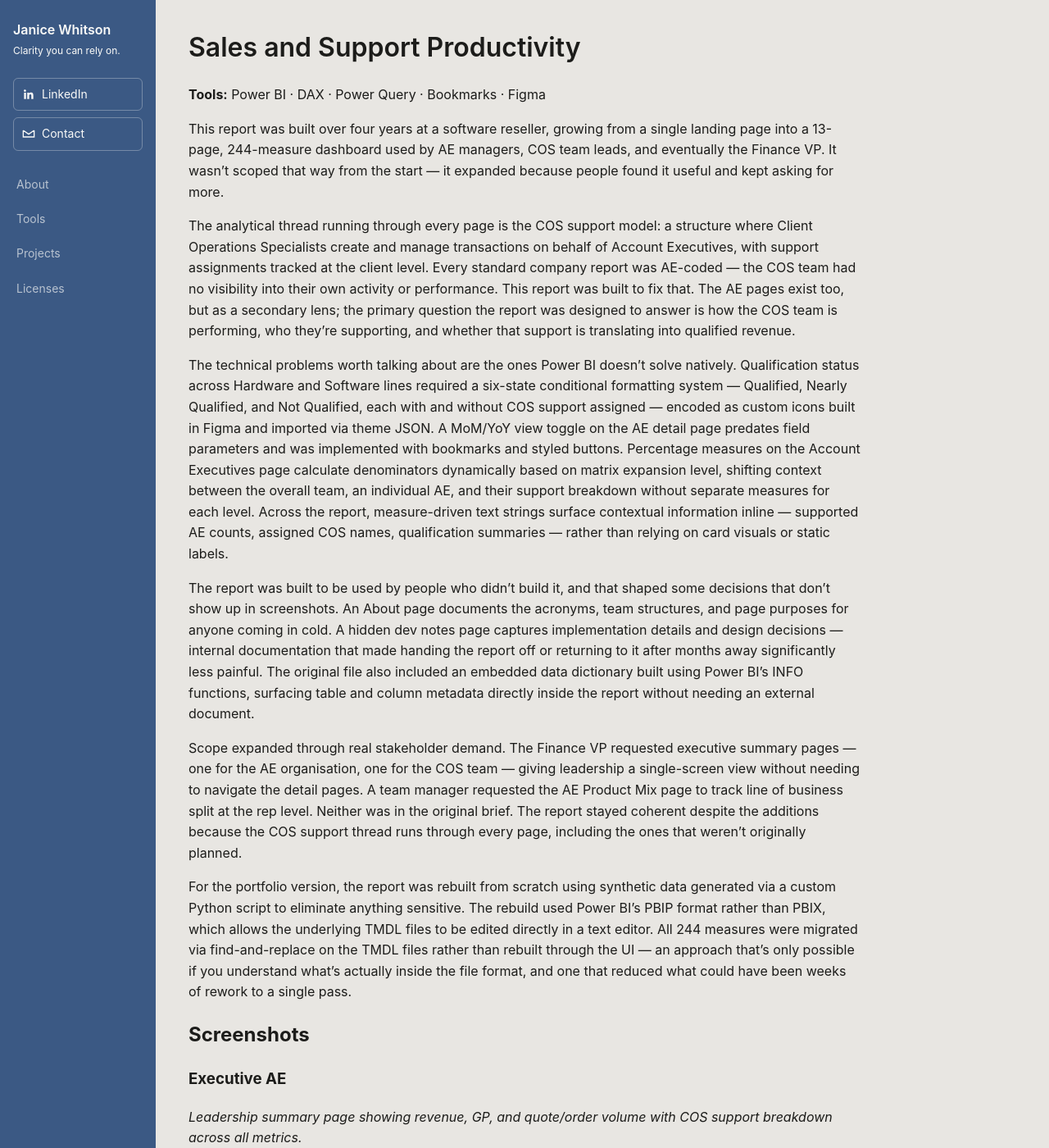
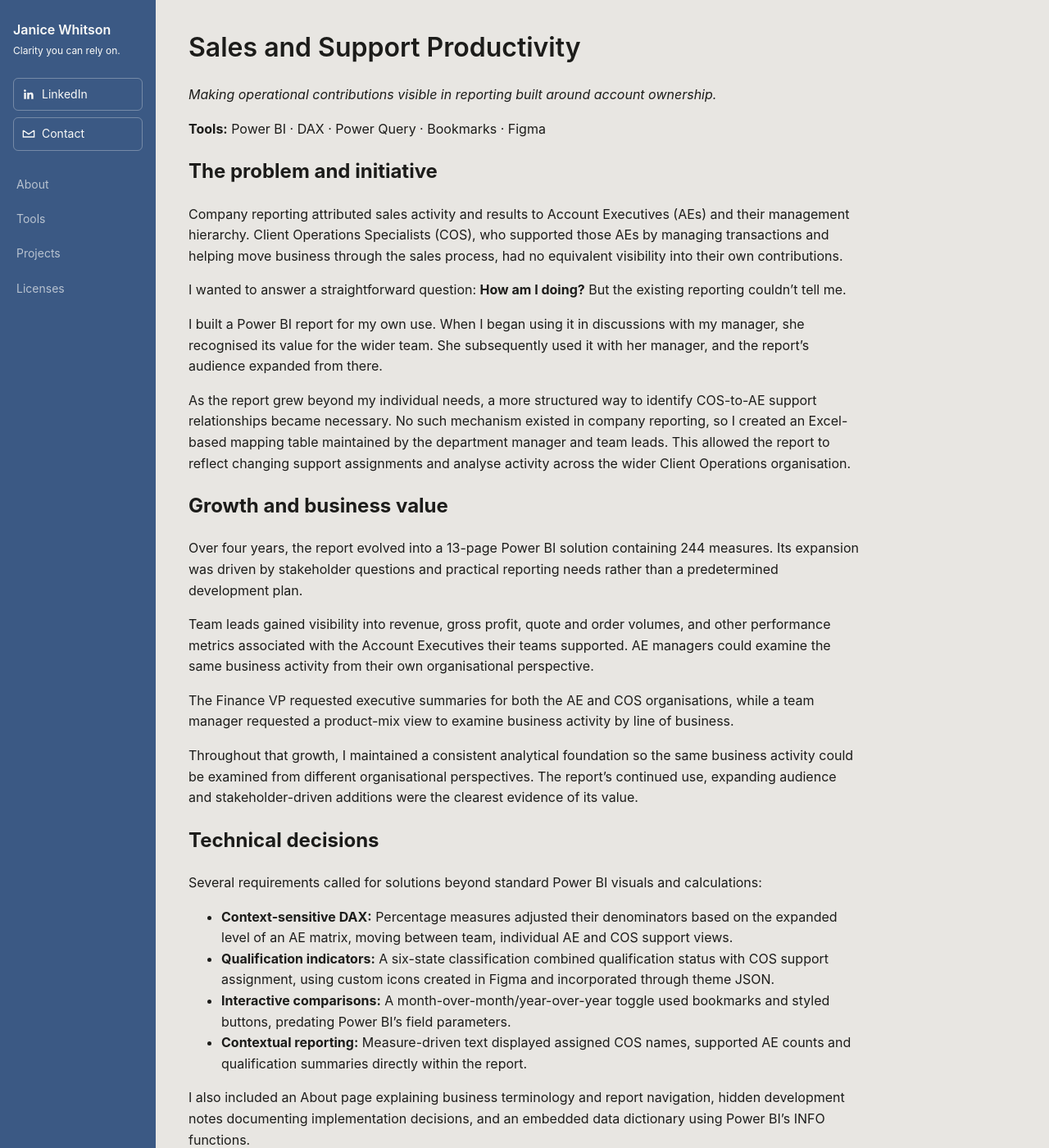
Before and after one commit to janicewhitson/data, a Jekyll site: the page built from projects/sales-support-productivity/index.md, in a window 1280 px wide and 1400 px high. Shown: the whole window at 82% size. Built offline with Jekyll 4.4.1, drawn with Linux system fonts in a browser that asks for light colours; some of the changed text lies outside the part shown.

Commit message:
Revise featured case study around business problem, adoption and technical evidence

```diff
--- a/projects/sales-support-productivity/index.md
+++ b/projects/sales-support-productivity/index.md
@@ -3,115 +3,111 @@ title: Sales and Support Productivity
 permalink: /projects/sales-support-productivity/
 ---
 
+*Making operational contributions visible in reporting built around account ownership.*
+
 **Tools:** Power BI · DAX · Power Query · Bookmarks · Figma
 
-This report was built over four years at a software reseller, growing from a single landing page into a 13-page, 244-measure dashboard used by AE managers, COS team leads, and eventually the Finance VP. It wasn't scoped that way from the start — it expanded because people found it useful and kept asking for more.
+## The problem and initiative
 
-The analytical thread running through every page is the COS support model: a structure where Client Operations Specialists create and manage transactions on behalf of Account Executives, with support assignments tracked at the client level. Every standard company report was AE-coded — the COS team had no visibility into their own activity or performance. This report was built to fix that. The AE pages exist too, but as a secondary lens; the primary question the report was designed to answer is how the COS team is performing, who they're supporting, and whether that support is translating into qualified revenue.
+Company reporting attributed sales activity and results to Account Executives (AEs) and their management hierarchy. Client Operations Specialists (COS), who supported those AEs by managing transactions and helping move business through the sales process, had no equivalent visibility into their own contributions.
 
-The technical problems worth talking about are the ones Power BI doesn't solve natively. Qualification status across Hardware and Software lines required a six-state conditional formatting system — Qualified, Nearly Qualified, and Not Qualified, each with and without COS support assigned — encoded as custom icons built in Figma and imported via theme JSON. A MoM/YoY view toggle on the AE detail page predates field parameters and was implemented with bookmarks and styled buttons. Percentage measures on the Account Executives page calculate denominators dynamically based on matrix expansion level, shifting context between the overall team, an individual AE, and their support breakdown without separate measures for each level. Across the report, measure-driven text strings surface contextual information inline — supported AE counts, assigned COS names, qualification summaries — rather than relying on card visuals or static labels.
+I wanted to answer a straightforward question: **How am I doing?** But the existing reporting couldn't tell me.
 
-The report was built to be used by people who didn't build it, and that shaped some decisions that don't show up in screenshots. An About page documents the acronyms, team structures, and page purposes for anyone coming in cold. A hidden dev notes page captures implementation details and design decisions — internal documentation that made handing the report off or returning to it after months away significantly less painful. The original file also included an embedded data dictionary built using Power BI's INFO functions, surfacing table and column metadata directly inside the report without needing an external document.
+I built a Power BI report for my own use. When I began using it in discussions with my manager, she recognised its value for the wider team. She subsequently used it with her manager, and the report's audience expanded from there.
 
-Scope expanded through real stakeholder demand. The Finance VP requested executive summary pages — one for the AE organisation, one for the COS team — giving leadership a single-screen view without needing to navigate the detail pages. A team manager requested the AE Product Mix page to track line of business split at the rep level. Neither was in the original brief. The report stayed coherent despite the additions because the COS support thread runs through every page, including the ones that weren't originally planned.
+As the report grew beyond my individual needs, a more structured way to identify COS-to-AE support relationships became necessary. No such mechanism existed in company reporting, so I created an Excel-based mapping table maintained by the department manager and team leads. This allowed the report to reflect changing support assignments and analyse activity across the wider Client Operations organisation.
 
-For the portfolio version, the report was rebuilt from scratch using synthetic data generated via a custom Python script to eliminate anything sensitive. The rebuild used Power BI's PBIP format rather than PBIX, which allows the underlying TMDL files to be edited directly in a text editor. All 244 measures were migrated via find-and-replace on the TMDL files rather than rebuilt through the UI — an approach that's only possible if you understand what's actually inside the file format, and one that reduced what could have been weeks of rework to a single pass.
+## Growth and business value
 
+Over four years, the report evolved into a 13-page Power BI solution containing 244 measures. Its expansion was driven by stakeholder questions and practical reporting needs rather than a predetermined development plan.
 
-## Screenshots
+Team leads gained visibility into revenue, gross profit, quote and order volumes, and other performance metrics associated with the Account Executives their teams supported. AE managers could examine the same business activity from their own organisational perspective.
+
+The Finance VP requested executive summaries for both the AE and COS organisations, while a team manager requested a product-mix view to examine business activity by line of business.
+
+Throughout that growth, I maintained a consistent analytical foundation so the same business activity could be examined from different organisational perspectives. The report's continued use, expanding audience and stakeholder-driven additions were the clearest evidence of its value.
+
+## Technical decisions
+
+Several requirements called for solutions beyond standard Power BI visuals and calculations:
+
+- **Context-sensitive DAX:** Percentage measures adjusted their denominators based on the expanded level of an AE matrix, moving between team, individual AE and COS support views.
+- **Qualification indicators:** A six-state classification combined qualification status with COS support assignment, using custom icons created in Figma and incorporated through theme JSON.
+- **Interactive comparisons:** A month-over-month/year-over-year toggle used bookmarks and styled buttons, predating Power BI's field parameters.
+- **Contextual reporting:** Measure-driven text displayed assigned COS names, supported AE counts and qualification summaries directly within the report.
+
+I also included an About page explaining business terminology and report navigation, hidden development notes documenting implementation decisions, and an embedded data dictionary using Power BI's INFO functions.
+
+These decisions helped keep a growing report understandable and maintainable for people who hadn't built it.
+
+## Rebuilding the report for this portfolio
+
+To share the work without exposing company information, I rebuilt the report using synthetic data generated with a custom Python script.
+
+The portfolio version uses Power BI's PBIP format, allowing its underlying Tabular Model Definition Language (TMDL) files to be edited directly. I migrated all 244 measures through targeted find-and-replace operations in those files rather than recreating them individually in the Power BI interface.
+
+This preserved the report's analytical structure while replacing the original business data with synthetic records.
+
+## Report screenshots
+
+The screenshots below are grouped by the business questions they help answer. Select an image to open it at full size.
+
+## Leadership overview
+Executive summaries present revenue, gross profit and transaction activity from the AE and COS perspectives.
 
 ### Executive AE
 *Leadership summary page showing revenue, GP, and quote/order volume with COS support breakdown across all metrics.*
-<img
-  src="https://janicewhitson.github.io/voiceofdata/data/case-studies/sales-support-productivity/Productivity%20-%20Exec%20AE.png"
-  alt="Executive AE"
-  style="width: min(100%, 980px); height: auto;"
-/>
+<a href="https://janicewhitson.github.io/voiceofdata/data/case-studies/sales-support-productivity/Productivity%20-%20Exec%20AE.png" target="_blank" rel="noopener noreferrer" aria-label="Open Executive AE screenshot at full size"><img src="https://janicewhitson.github.io/voiceofdata/data/case-studies/sales-support-productivity/Productivity%20-%20Exec%20AE.png" alt="Executive AE" loading="lazy" style="display:block; max-width:100%; height:auto;" /></a>
 
 ### Executive ClientOps
 *Mirror page from the COS team lens, pre-filtered to a single team.*
-<img
-  src="https://janicewhitson.github.io/voiceofdata/data/case-studies/sales-support-productivity/Productivity%20-%20Exec%20COS.png"
-  alt="Executive ClientOps"
-  style="width: min(100%, 980px); height: auto;"
-/>
+<a href="https://janicewhitson.github.io/voiceofdata/data/case-studies/sales-support-productivity/Productivity%20-%20Exec%20COS.png" target="_blank" rel="noopener noreferrer" aria-label="Open Executive ClientOps screenshot at full size"><img src="https://janicewhitson.github.io/voiceofdata/data/case-studies/sales-support-productivity/Productivity%20-%20Exec%20COS.png" alt="Executive ClientOps" loading="lazy" style="display:block; max-width:100%; height:auto;" /></a>
+
+## Team and individual performance
+These views make the underlying business metrics accessible to Client Operations teams and managers, with detail by team, specialist and Account Executive.
 
 ### Client Ops Summary
 *At-a-glance team comparison with COS count and full metric breakdown per team. No team filter — the columns are structural.*
-<img
-  src="https://janicewhitson.github.io/voiceofdata/data/case-studies/sales-support-productivity/Productivity%20-%20COS%20Summary.png"
-  alt="Client Ops Summary"
-  style="width: min(100%, 980px); height: auto;"
-/>
+<a href="https://janicewhitson.github.io/voiceofdata/data/case-studies/sales-support-productivity/Productivity%20-%20COS%20Summary.png" target="_blank" rel="noopener noreferrer" aria-label="Open Client Ops Summary screenshot at full size"><img src="https://janicewhitson.github.io/voiceofdata/data/case-studies/sales-support-productivity/Productivity%20-%20COS%20Summary.png" alt="Client Ops Summary" loading="lazy" style="display:block; max-width:100%; height:auto;" /></a>
 
 ### ClientOps Team Summary
 *Team-level detail with field parameter-driven column selection and bookmark-based table toggle.*
-<img
-  src="https://janicewhitson.github.io/voiceofdata/data/case-studies/sales-support-productivity/Productivity%20-%20COS%20Team%20Summary.png"
-  alt="ClientOps Team Summary"
-  style="width: min(100%, 980px); height: auto;"
-/>
+<a href="https://janicewhitson.github.io/voiceofdata/data/case-studies/sales-support-productivity/Productivity%20-%20COS%20Team%20Summary.png" target="_blank" rel="noopener noreferrer" aria-label="Open ClientOps Team Summary screenshot at full size"><img src="https://janicewhitson.github.io/voiceofdata/data/case-studies/sales-support-productivity/Productivity%20-%20COS%20Team%20Summary.png" alt="ClientOps Team Summary" loading="lazy" style="display:block; max-width:100%; height:auto;" /></a>
 
 ### ClientOps Team Detail
 *Full metric matrix with conditional formatting arrows and QoQ/YoY comparisons per COS/AE pairing.*
-<img
-  src="https://janicewhitson.github.io/voiceofdata/data/case-studies/sales-support-productivity/Productivity%20-%20COS%20Team%20Detail.png"
-  alt="ClientOps Team Detail"
-  style="width: min(100%, 980px); height: auto;"
-/>
+<a href="https://janicewhitson.github.io/voiceofdata/data/case-studies/sales-support-productivity/Productivity%20-%20COS%20Team%20Detail.png" target="_blank" rel="noopener noreferrer" aria-label="Open ClientOps Team Detail screenshot at full size"><img src="https://janicewhitson.github.io/voiceofdata/data/case-studies/sales-support-productivity/Productivity%20-%20COS%20Team%20Detail.png" alt="ClientOps Team Detail" loading="lazy" style="display:block; max-width:100%; height:auto;" /></a>
 
 ### AE Team Summary
 *AE-side equivalent of the Client Ops Summary, with COS support percentage visible on every volume metric.*
-<img
-  src="https://janicewhitson.github.io/voiceofdata/data/case-studies/sales-support-productivity/Productivity%20-%20AE%20Team%20Summary.png"
-  alt="AE Team Summary"
-  style="width: min(100%, 980px); height: auto;"
-/>
+<a href="https://janicewhitson.github.io/voiceofdata/data/case-studies/sales-support-productivity/Productivity%20-%20AE%20Team%20Summary.png" target="_blank" rel="noopener noreferrer" aria-label="Open AE Team Summary screenshot at full size"><img src="https://janicewhitson.github.io/voiceofdata/data/case-studies/sales-support-productivity/Productivity%20-%20AE%20Team%20Summary.png" alt="AE Team Summary" loading="lazy" style="display:block; max-width:100%; height:auto;" /></a>
 
 ### Account Executives
 *Expandable matrix with context-sensitive percentage denominators shifting by hierarchy level.*
-<img
-  src="https://janicewhitson.github.io/voiceofdata/data/case-studies/sales-support-productivity/Productivity%20-%20AE.png"
-  alt="Account Executives"
-  style="width: min(100%, 980px); height: auto;"
-/>
+<a href="https://janicewhitson.github.io/voiceofdata/data/case-studies/sales-support-productivity/Productivity%20-%20AE.png" target="_blank" rel="noopener noreferrer" aria-label="Open Account Executives screenshot at full size"><img src="https://janicewhitson.github.io/voiceofdata/data/case-studies/sales-support-productivity/Productivity%20-%20AE.png" alt="Account Executives" loading="lazy" style="display:block; max-width:100%; height:auto;" /></a>
+
+## Performance comparisons
+Comparison views help users examine changes over time, including a bookmark-driven toggle between month-over-month and year-over-year perspectives.
 
 ### AE Team Detail — YoY
-<img
-  src="https://janicewhitson.github.io/voiceofdata/data/case-studies/sales-support-productivity/Productivity%20-%20AE%20Team%20Detail%20YoY.png"
-  alt="AE Team Detail YoY"
-  style="width: min(100%, 980px); height: auto;"
-/>
+<a href="https://janicewhitson.github.io/voiceofdata/data/case-studies/sales-support-productivity/Productivity%20-%20AE%20Team%20Detail%20YoY.png" target="_blank" rel="noopener noreferrer" aria-label="Open AE Team Detail YoY screenshot at full size"><img src="https://janicewhitson.github.io/voiceofdata/data/case-studies/sales-support-productivity/Productivity%20-%20AE%20Team%20Detail%20YoY.png" alt="AE Team Detail YoY" loading="lazy" style="display:block; max-width:100%; height:auto;" /></a>
 
 ### AE Team Detail — MoM
 *MoM/YoY toggle implemented via bookmarks and styled buttons — no native toggle exists in Power BI.*
-<img
-  src="https://janicewhitson.github.io/voiceofdata/data/case-studies/sales-support-productivity/Productivity%20-%20AE%20Team%20Detail%20MoM.png"
-  alt="AE Team Detail MoM"
-  style="width: min(100%, 980px); height: auto;"
-/>
+<a href="https://janicewhitson.github.io/voiceofdata/data/case-studies/sales-support-productivity/Productivity%20-%20AE%20Team%20Detail%20MoM.png" target="_blank" rel="noopener noreferrer" aria-label="Open AE Team Detail MoM screenshot at full size"><img src="https://janicewhitson.github.io/voiceofdata/data/case-studies/sales-support-productivity/Productivity%20-%20AE%20Team%20Detail%20MoM.png" alt="AE Team Detail MoM" loading="lazy" style="display:block; max-width:100%; height:auto;" /></a>
+
+## Qualification tracking
+Qualification views bring together business thresholds and COS support assignments.
 
 ### AE Sales Qualification Summary
 *DAX-driven qualification classification across Hardware and Software thresholds, with dynamic support assignment indicators.*
-<img
-  src="https://janicewhitson.github.io/voiceofdata/data/case-studies/sales-support-productivity/Productivity%20-%20AE%20Support%20Qualify%20Summary.png"
-  alt="AE Sales Qualification Summary"
-  style="width: min(100%, 980px); height: auto;"
-/>
+<a href="https://janicewhitson.github.io/voiceofdata/data/case-studies/sales-support-productivity/Productivity%20-%20AE%20Support%20Qualify%20Summary.png" target="_blank" rel="noopener noreferrer" aria-label="Open AE Sales Qualification Summary screenshot at full size"><img src="https://janicewhitson.github.io/voiceofdata/data/case-studies/sales-support-productivity/Productivity%20-%20AE%20Support%20Qualify%20Summary.png" alt="AE Sales Qualification Summary" loading="lazy" style="display:block; max-width:100%; height:auto;" /></a>
 
 ### AE Sales 12 Month Rolling — Full View
-<img
-  src="https://janicewhitson.github.io/voiceofdata/data/case-studies/sales-support-productivity/Productivity%20-%20AE%20Support%20Qualify%20Details.png"
-  alt="AE Sales 12 Month Rolling Full"
-  style="width: min(100%, 980px); height: auto;"
-/>
+<a href="https://janicewhitson.github.io/voiceofdata/data/case-studies/sales-support-productivity/Productivity%20-%20AE%20Support%20Qualify%20Details.png" target="_blank" rel="noopener noreferrer" aria-label="Open AE Sales 12 Month Rolling Full screenshot at full size"><img src="https://janicewhitson.github.io/voiceofdata/data/case-studies/sales-support-productivity/Productivity%20-%20AE%20Support%20Qualify%20Details.png" alt="AE Sales 12 Month Rolling Full" loading="lazy" style="display:block; max-width:100%; height:auto;" /></a>
 
 ### AE Sales 12 Month Rolling — Single AE
 *Six-state custom icons built in Figma and imported via theme JSON, encoding qualification level and COS assignment status in a single visual element.*
-<img
-  src="https://janicewhitson.github.io/voiceofdata/data/case-studies/sales-support-productivity/Productivity%20-%20AE%20Support%20Qualify%20Details%20(1%20person).png"
-  alt="AE Sales 12 Month Rolling Single AE"
-  style="width: min(100%, 980px); height: auto;"
-/>
+<a href="https://janicewhitson.github.io/voiceofdata/data/case-studies/sales-support-productivity/Productivity%20-%20AE%20Support%20Qualify%20Details%20(1%20person).png" target="_blank" rel="noopener noreferrer" aria-label="Open AE Sales 12 Month Rolling Single AE screenshot at full size"><img src="https://janicewhitson.github.io/voiceofdata/data/case-studies/sales-support-productivity/Productivity%20-%20AE%20Support%20Qualify%20Details%20(1%20person).png" alt="AE Sales 12 Month Rolling Single AE" loading="lazy" style="display:block; max-width:100%; height:auto;" /></a>
 
 [← Back to Projects]({{ "/projects/" | relative_url }})
```
